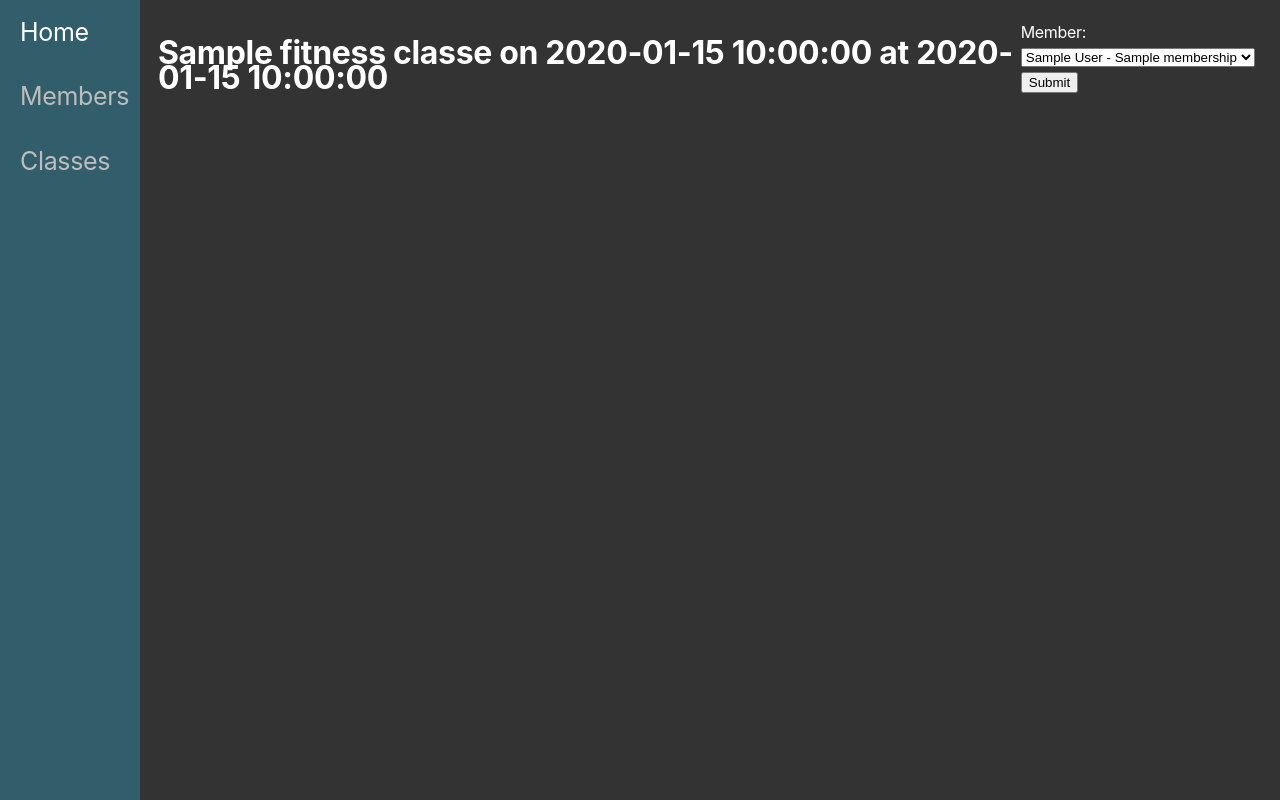
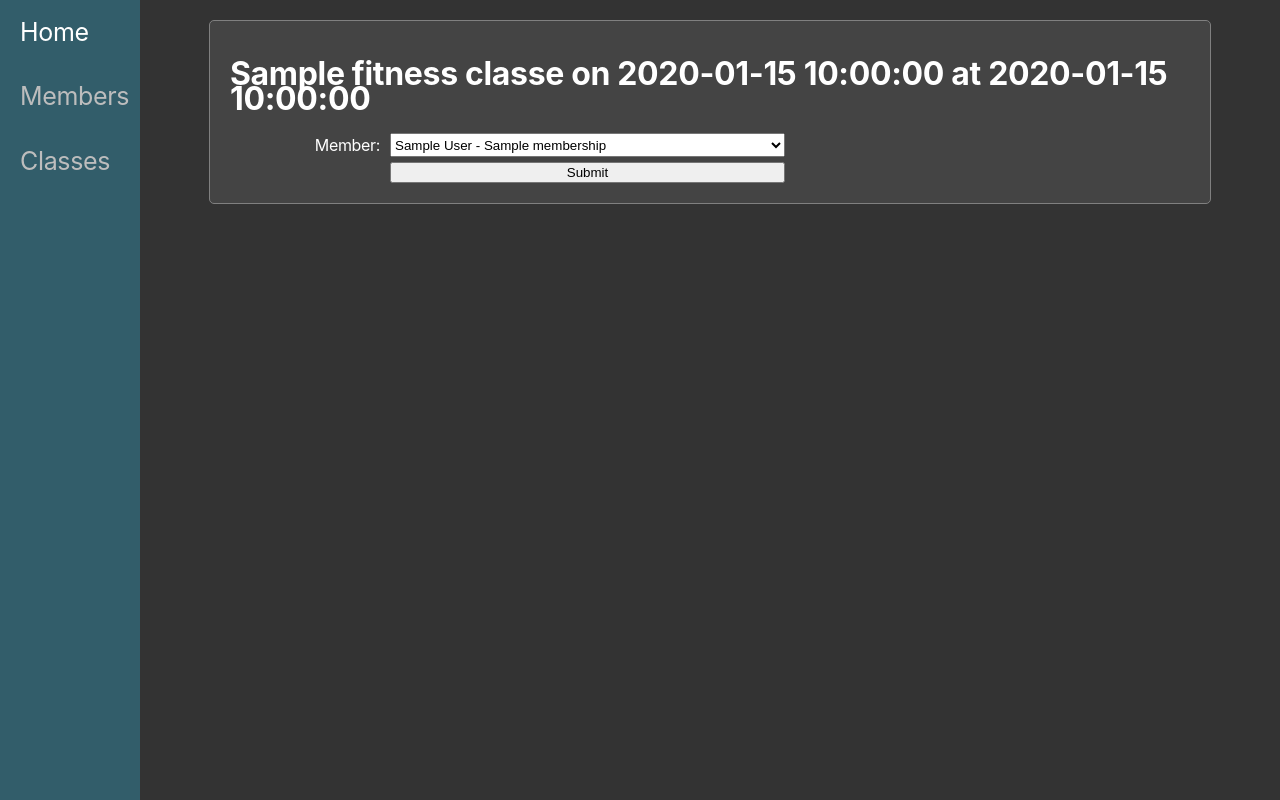
Before and after one commit to alexkinsey/kenetic_gym_schedual_planner, a Flask app: page /attendances/new/1 in a window 1280 px wide. Run offline with Flask 2, Linux system fonts and the light colour scheme; a database or web service that is not in the repository returns one stand-in record (values such as "Sample title"); some libraries are stand-ins or nearby versions.

Commit message:
formated new and edit form tables

```diff
--- a/templates/attendances/new.html
+++ b/templates/attendances/new.html
@@ -1,22 +1,22 @@
 {% extends 'base.html'%}
 
 {% block content %}
+<div class="content_container">
   <h1>{{ fitness_class.title }} on {{ fitness_class.date }} at {{ fitness_class.time }}</h1>
 
-    <form action="/attendances" method="post">
-        <div>
-            <input type="hidden" name="fitness_class_id" value="{{fitness_class.id}}">
-        </div>
-        <div>
-            <label for="member">Member:</label>
-            <select id="member" name="member_id">
+  <form action="/attendances" method="post" class="new_item_form">
+    <input type="hidden" name="fitness_class_id" value="{{fitness_class.id}}" class="new_item_input">
+
+    <label for="member" class="new_item_label">Member:</label>
+    <select id="member" name="member_id" class="new_item_input">
       {% for member in members %}
         <option value="{{ member.id }}">
           {{ member.first_name }} {{member.last_name}} - {{ member.membership }}
         </option>
       {% endfor %}
     </select>
+
+  <input type="submit" class="new_item_input">
+  </form>
 </div>
-          <input type="submit">
-    </form>
 {% endblock %}
```
Lines whose indentation alone changed are shown as unchanged.
